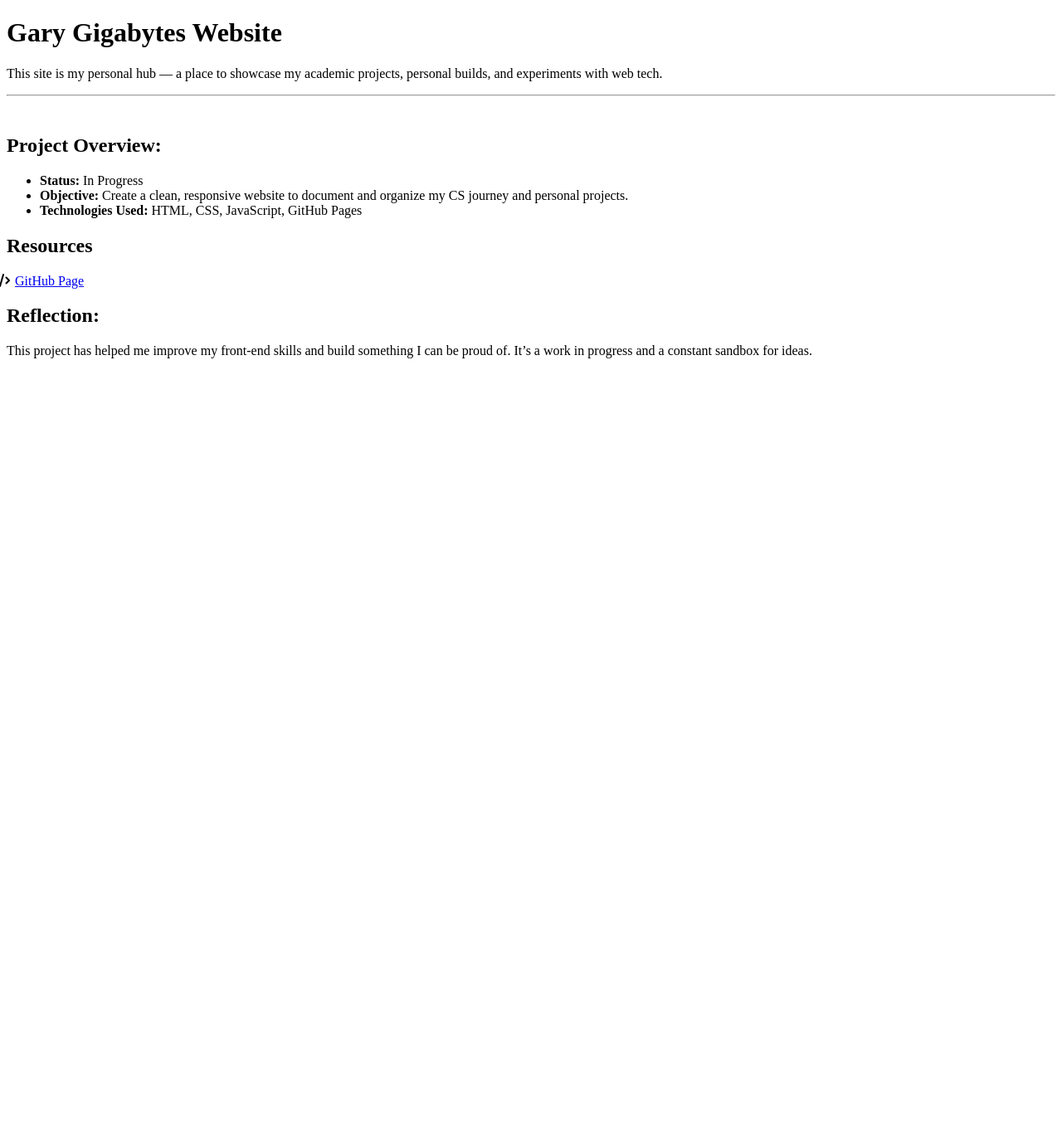
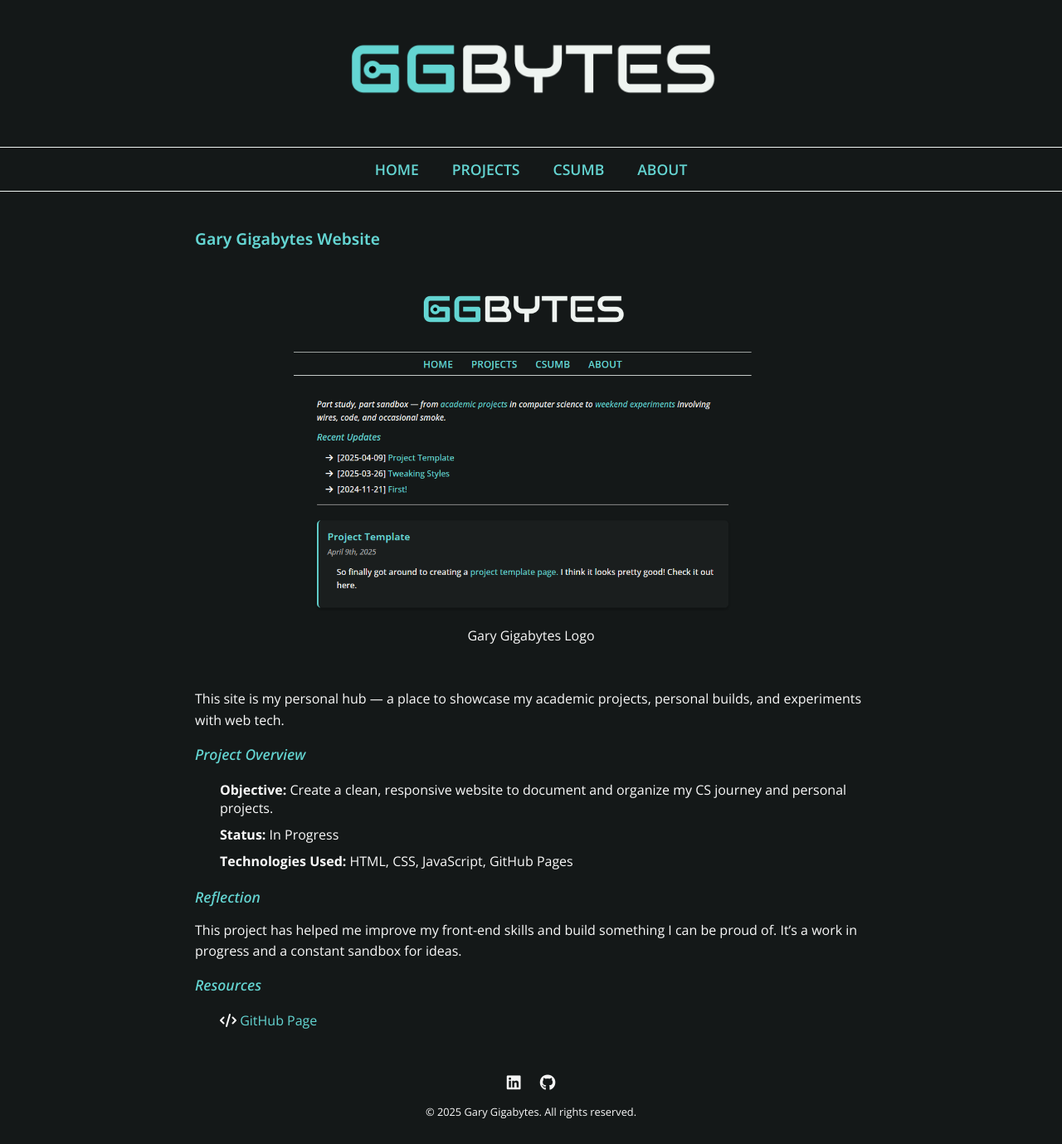
Before and after one commit to KOZ-Enterprises/ggbsite, a Jekyll site: the page built from projects/ggbytes.html, in a window 1280 px wide and 1379 px high. Shown: the whole window at 83% size. Built offline with Jekyll 4.4.1, drawn with Linux system fonts in a browser that asks for light colours.

Commit message:
Refactor project pages and update styles for improved layout and responsiveness

```diff
--- a/_includes/head.html
+++ b/_includes/head.html
@@ -4,10 +4,12 @@
     <title>{{ page.title | default: "Gary Gigabytes" }}</title>
     <link rel="stylesheet" href="/assets/css/styles.css">
     <link href="https://cdnjs.cloudflare.com/ajax/libs/font-awesome/6.0.0-beta3/css/all.min.css" rel="stylesheet">
-    <script src="assets/js/scripts.js" defer></script>
+    <script src="/assets/js/scripts.js" defer></script>
     <link rel="preconnect" href="https://fonts.googleapis.com">
     <link rel="preconnect" href="https://fonts.gstatic.com" crossorigin>
     <link
         href="https://fonts.googleapis.com/css2?family=Open+Sans:ital,wght@0,300..800;1,300..800&family=Roboto+Flex:opsz,wght@8..144,100..1000&family=Roboto:ital,wght@0,100..900;1,100..900&display=swap"
         rel="stylesheet">
+    <link rel="icon" href="/assets/imgs/ggbytes-transparent-g.png" type="image/png">
+
 </head>
--- /dev/null
+++ b/_layouts/project.html
@@ -0,0 +1,81 @@
+---
+layout: default
+---
+
+<div id="main">
+    <h1>{{ page.title }}</h1>
+
+    <!-- Project Image -->
+    {% if page.image %}
+    <div class="image-container">
+        <img src="{{ page.image }}" alt="Project Image" class="project-image">
+        <p class="caption">{{ page.image_caption | default: "Project Image" }}</p>
+    </div>
+    {% endif %}
+
+    <!-- Project Description -->
+    {% if page.description %}
+    <p class="description">{{ page.description }}</p>
+    {% endif %}
+
+    <!-- Updates Section -->
+    {% if page.updates %}
+    <h2>Updates</h2>
+    <ul class="fa-ul update-links" style="--fa-li-margin: 30px">
+        {% for update in page.updates %}
+        <li>
+            <span class="fa-li"><i class="fas fa-arrow-right"></i></span>
+            [{{ update.date }}] <a href="#{{ update.id }}">{{ update.title }}</a>
+        </li>
+        {% endfor %}
+    </ul>
+    {% endif %}
+
+    <!-- Project Overview -->
+    <h2>Project Overview</h2>
+    <ul style="list-style-type: none">
+        <li><strong>Objective:</strong> {{ page.objective | default: "Not specified" }}</li>
+        <li><strong>Status:</strong> {{ page.status | default: "Not specified" }}</li>
+        <li><strong>Technologies Used:</strong> {{ page.technologies | default: "Not specified" }}</li>
+    </ul>
+
+    <!-- Reflection Section -->
+    {% if page.reflection %}
+    <h2>Reflection</h2>
+    <p class="content">{{ page.reflection }}</p>
+    {% endif %}
+
+    <!-- Resources Section -->
+    {% if page.resources %}
+    <h2>Resources</h2>
+    <ul class="fa-ul" style="--fa-li-margin: 10px">
+        {% for resource in page.resources %}
+        <li>
+            <i class="{{ resource.icon }}"></i>
+            <a href="{{ resource.link }}">{{ resource.name }}</a>
+        </li>
+        {% endfor %}
+    </ul>
+    {% endif %}
+
+    <!-- Post Updates Section -->
+    {% if page.updates %}
+    <hr>
+    <br>
+    <div class="updates">
+        {% for update in page.updates %}
+        <div class="post" id="{{ update.id }}">
+            <h1>{{ update.title }}</h1>
+            <p class="date">{{ update.date }}</p>
+            <p class="content">{{ update.content }}</p>
+            {% if update.image %}
+            <div class="image-container">
+                <img src="{{ update.image }}" alt="Update Image" class="project-image">
+                <p class="caption">{{ update.caption | default: "Update Image" }}</p>
+            </div>
+            {% endif %}
+        </div>
+        {% endfor %}
+    </div>
+    {% endif %}
+</div>
--- a/assets/css/styles.css
+++ b/assets/css/styles.css
@@ -1,22 +1,33 @@
+/* General Styles */
 body {
-
   margin-left: auto;
   margin-right: auto;
   background-color: #141818;
   color: #fafafa;
   font-family: "Open Sans", sans-serif;
-  font-optical-sizing: auto;
   font-weight: 400;
   font-size: 1em;
-  font-style: normal;
-  font-variation-settings: "wdth" 100;
   justify-content: center;
 }
+
+a, a:visited {
+  color: #64d5d2;
+  text-decoration: none;
+}
+
+a:hover {
+  color: #64d5d2;
+  text-decoration: underline;
+  transition: 0.5s;
+}
+
+/* Navbar Styles */
 nav {
   position: sticky;
   top: 0;
   z-index: 1000;
 }
+
 .navbar {
   background-color: #141818;
   display: flex;
@@ -25,9 +36,6 @@
   align-items: center;
   border-top: 1px solid #eff4f1;
   border-bottom: 1px solid #eff4f1;
-
-
-
 }
 
 .navbar .nav-links {
@@ -47,12 +55,7 @@
   text-align: center;
 }
 
-.navbar a.active {
-  background-color: #2e4c5b;
-  color: white;
-}
-
-.navbar a:hover {
+.navbar a.active, .navbar a:hover {
   background-color: #2e4c5b;
   color: white;
   transition: 0.4s;
@@ -87,60 +90,48 @@
     width: 100%;
   }
 
-  /* Hide all nav links except the first (Home) */
   .navbar .nav-links a:not(:first-child) {
     display: none;
   }
 
-  /* Show all links when menu is toggled */
   .navbar.responsive .nav-links a {
     display: block;
   }
-
 }
 
-
+/* Logo Styles */
 .logo img {
   max-width: 500px;
   display: block;
-  margin-left: auto;
-  margin-right: auto;
-  padding: 20px;
+  margin: 20px auto;
   width: 100%;
-  justify-content: center;
 }
 
-/* Other existing styles */
+/* Main Content Styles */
 #main {
   padding-top: 10px;
   width: 90%;
   min-height: 600px;
-  margin: 0 auto;
+  margin: 5px auto 40px;
   max-width: 900px;
-  justify-content: center;
-  margin-top: 5px;
-  margin-bottom: 40px;
+}
 
-  /* margin: 20px auto; Center the main content with margin */
+#main h1, #main h2, #main h3 {
+  color: #64d5d2;
 }
 
 #main h1 {
   font-size: 1.2em;
   font-weight: 650;
-  color: #64d5d2;
 }
 
 #main h2 {
-  margin-top: 0;
-  color: #64d5d2;
   font-size: 1.1em;
   font-style: italic;
   font-weight: 550;
 }
 
 #main h3 {
-  margin-top: 0;
-  color: #64d5d2;
   font-size: 1.05em;
   font-style: italic;
   font-weight: 600;
@@ -152,8 +143,7 @@
 }
 
 #main ul {
-  margin-top: 20px;
-  margin-bottom: 20px;
+  margin: 20px 0;
   padding-left: 30px;
 }
 
@@ -161,22 +151,7 @@
   margin-bottom: 10px;
 }
 
-#main a,
-#main a:visited {
-  color: #64d5d2;
-  text-decoration: none;
-}
-
-#main a:hover {
-  color: #64d5d2;
-  text-decoration: underline;
-  transition: 0.5s;
-}
-
-.description {
-  margin-bottom: 0.2em;
-}
-
+/* Post Styles */
 .post {
   border-left: 4px solid #64d5d2;
   margin-bottom: 40px;
@@ -185,7 +160,6 @@
   border-radius: 8px;
   box-shadow: 0 2px 6px rgba(0, 0, 0, 0.3);
   transition: transform 0.2s ease, box-shadow 0.2s ease;
-
 }
 
 .post:hover {
@@ -194,24 +168,14 @@
 }
 
 .post h1 {
-  margin-top: 0;
   font-size: 1.2em;
   color: #64d5d2;
   margin-bottom: 0.2em;
 }
 
-.post h2 {
-  margin-top: 0;
-  color: #64d5d2;
-  font-size: 1.1em;
-  font-style: italic;
-  font-weight: 600;
-}
-
 .post .date {
   color: #aaa;
   font-size: 0.9em;
-  margin-top: 0px;
   margin-bottom: 0.2em;
   font-style: italic;
 }
@@ -222,141 +186,81 @@
   text-align: left;
 }
 
-.post .content ul {
-  margin-top: 10px;
-  margin-bottom: 10px;
-  padding-left: 20px;
+.post ul {
+  list-style: none;
+  padding: 10px;
+  margin: 0;
 }
 
-/* Style unordered lists in posts to use Font Awesome checkmark boxes */
-.post ul {
-    list-style: none; /* Remove default bullets */
-    padding: 10px;
-    margin: 0;
-}
-
-/* Default list items (unchecked box) */
 .post ul li {
-    padding-left: 0px;
+  padding-left: 0px;
 }
 
 .post ul li::before {
-    content: "\f0c8"; /* Font Awesome empty box (fa-regular fa-square) */
-    font-family: "Font Awesome 5 Free"; /* Ensure Font Awesome is used */
-    color: #5bc0de; /* Customize the color of the checkmark */
-    padding-right: 10px;
+  content: "\f0c8"; /* Font Awesome empty box */
+  font-family: "Font Awesome 5 Free";
+  color: #5bc0de;
+  padding-right: 10px;
 }
 
-/* List items with a checkmark */
 .post ul li.checked::before {
-    content: "\f14a"; /* Font Awesome check square (fa-check-square) */
+  content: "\f14a"; /* Font Awesome check square */
 }
 
-/* Center images in posts */
 .post img {
   display: block;
   margin: 0 auto;
   max-width: 100%;
-  /* Ensure the image is responsive */
   height: auto;
 }
 
-/* Optional: Center the caption as well */
-.post .caption,
-.caption {
+.post .caption {
   text-align: center;
   font-size: 0.9em;
   color: #5bc0de;
-  /* Lighter cyan color */
   font-style: italic;
   margin-top: 5px;
-  padding: 5px 10px;
-  border-radius: 5px;
-  display: inline-block;
-  /* Keeps the caption compact */
-
 }
 
-/* Footer styles */
-footer {
-  font-size: 0.8em;
-  text-align: center;
-  padding: 10px;
+/* Grid Container */
+.grid-container {
+  display: grid;
+  grid-template-columns: repeat(auto-fit, minmax(300px, 1fr));
+  gap: 20px;
+  margin: 20px;
 }
 
-/* Style the icons */
-.social-icons a {
-  color: #f5f5f5;
-  margin: 0 10px;
-  text-decoration: none;
-  font-size: 1.5em;
-  display: inline-block;
-  transition: color 0.3s ease;
+@media screen and (max-width: 600px) {
+  .grid-container {
+    grid-template-columns: 1fr;
+  }
 }
 
-/* Hover effect */
-.social-icons a:hover {
-  color: #64d5d2;
+/* Project Styles */
+.project-summary {
+  max-width: 600px;
+  border-left: 4px solid #64d5d2;
+  margin: 0 auto 40px;
+  background-color: #1a1e1e;
+  padding: 0;
+  border-radius: 8px;
+  box-shadow: 0 2px 6px rgba(0, 0, 0, 0.3);
+  transition: transform 0.2s ease, box-shadow 0.2s ease;
+}
 
+.project-summary:hover {
+  transform: translateY(-2px);
+  box-shadow: 0 4px 10px rgba(0, 0, 0, 0.5);
+}
+
+.project-content {
+  position: relative;
+  overflow: hidden;
+  border-radius: 8px;
+  padding: 0;
 }
 
 
-
-.headshot {
-  width: 150px;
-  height: 150px;
-  object-fit: cover;
-  border-radius: 50%;
-  border: 0px solid #64d5d2;
-  margin-bottom: 20px;
-  display: block;
-  margin-left: auto;
-  margin-right: auto;
-  box-shadow: 0 2px 10px rgba(0, 0, 0, 0.5);
-}
-
-.image-container {
-  max-width: 600px;
-  /* adjust as needed */
-  text-align: center;
-  margin: 0 auto;
-  /* center the image */
-  padding: 20px;
-}
-
-.project-image {
-  width: 100%;
-  height: auto;
-  border-radius: 8px;
-  box-shadow: 0 2px 8px rgba(0, 0, 0, 0.2);
-
-  max-width: 100%;
-  height: auto;
-  margin-bottom: 10px;
-}
-
-.project-summary {
-  max-width: 600px;
-  border-left: 4px solid #64d5d2;
-  margin: 0 auto;
-  margin-bottom: 40px;
-  background-color: #1a1e1e;
-  padding: 0px;
-  border-radius: 8px;
-  box-shadow: 0 2px 6px rgba(0, 0, 0, 0.3);
-  transition: transform 0.2s ease, box-shadow 0.2s ease;
-  height: 100%;
-
-}
-.project-summary:hover {
-  transform: translateY(-2px);
-  box-shadow: 0 4px 10px rgba(0, 0, 0, 0.5);
-
-}
-.project-content {
-  align-content: center;
-  padding: 10px;
-}
 .project-content h2 {
   text-align: center;
   font-size: 1.5em;
@@ -368,24 +272,100 @@
   color: #555;
 }
 
-/* Grid container */
-.grid-container {
-  display: grid;
-  grid-template-columns: repeat(auto-fit, minmax(300px, 1fr)); /* Responsive columns */
-  gap: 20px; /* Space between grid items */
-  margin: 20px;
+.project-image {
+  width: 100%;
+  height: 100%;
+  object-fit: cover;
+  display: block;
+  border-radius: 8px;
+  transition: transform 0.3s ease;
 }
 
-@media screen and (max-width: 600px) {
 
+.project-content:hover .project-image {
+  transform: scale(1.05);
 }
-/* Style for image captions */
-/* No longer needed as it is already defined above */
 
-/* Grid container */
-.grid-container {
-  display: grid;
-  grid-template-columns: repeat(auto-fit, minmax(300px, 1fr)); /* Responsive columns */
-  gap: 20px; /* Space between grid items */
-  margin-top: 20px;
+.overlay-title {
+  position: absolute;
+  bottom: 0;
+  width: 100%;
+  padding: 10px;
+  background: rgba(20, 24, 24, 0.85);
+  color: #64d5d2;
+  text-align: center;
+  font-size: 1.3em;
+  font-weight: bold;
+  border-bottom-left-radius: 8px;
+  border-bottom-right-radius: 8px;
+  z-index: 2;
 }
+
+.overlay-description {
+  position: absolute;
+  top: 0;
+  left: 0;
+  width: 100%;
+  height: 100%;
+  padding: 20px;
+  background: rgba(20, 24, 24, 0.85);
+  display: flex;
+  align-items: center;
+  justify-content: center;
+  color: #fafafa;
+  text-align: center;
+  opacity: 0;
+  transition: opacity 0.3s ease;
+  border-radius: 8px;
+  z-index: 1;
+  overflow: hidden;
+  word-wrap: break-word;
+  box-sizing: border-box;
+}
+
+.project-content:hover .overlay-description {
+  opacity: 1;
+}
+
+.project-content:hover .project-image {
+  transform: scale(1.05);
+}
+
+/* Footer Styles */
+footer {
+  font-size: 0.8em;
+  text-align: center;
+  padding: 10px;
+}
+
+.social-icons a {
+  color: #f5f5f5;
+  margin: 0 10px;
+  text-decoration: none;
+  font-size: 1.5em;
+  display: inline-block;
+  transition: color 0.3s ease;
+}
+
+.social-icons a:hover {
+  color: #64d5d2;
+}
+
+/* Headshot Styles */
+.headshot {
+  width: 150px;
+  height: 150px;
+  object-fit: cover;
+  border-radius: 50%;
+  margin: 20px auto;
+  display: block;
+  box-shadow: 0 2px 10px rgba(0, 0, 0, 0.5);
+}
+
+/* Image Container */
+.image-container {
+  max-width: 600px;
+  text-align: center;
+  margin: 0 auto;
+  padding: 20px;
+}
--- a/projects/ggbytes.html
+++ b/projects/ggbytes.html
@@ -1,56 +1,15 @@
-<!DOCTYPE html>
-<html lang="en">
-
-<head>
-    <meta charset="UTF-8">
-    <meta name="viewport" content="width=device-width, initial-scale=1.0">
-    <link rel="icon" href="imgs/ggbytes-transparent-g.png" type="image/png">
-    <!-- External Link to our CSS file -->
-    <link rel="stylesheet" href="styles.css">
-    <title>Gary Gigabytes</title>
-    <link href="https://cdnjs.cloudflare.com/ajax/libs/font-awesome/6.0.0-beta3/css/all.min.css" rel="stylesheet">
-    <script src="scripts.js" defer></script>
-    <link rel="preconnect" href="https://fonts.googleapis.com">
-    <link rel="preconnect" href="https://fonts.gstatic.com" crossorigin>
-    <link
-        href="https://fonts.googleapis.com/css2?family=Open+Sans:ital,wght@0,300..800;1,300..800&family=Roboto+Flex:opsz,wght@8..144,100..1000&family=Roboto:ital,wght@0,100..900;1,100..900&display=swap"
-        rel="stylesheet">
-</head>
-
-<body>
-    <div id="header"></div>
-    <nav id="nav"></nav>
-    <div id="main">
-        <h1>Gary Gigabytes Website</h1>
-        <p>
-            This site is my personal hub — a place to showcase my academic projects, personal builds, and experiments
-            with web tech.
-        </p>
-        <hr>
-        <br>
-        <div class="post">
-            <h2>Project Overview:</h2>
-            <ul>
-                <li><strong>Status:</strong> In Progress</li>
-                <li><strong>Objective:</strong> Create a clean, responsive website to document and organize my CS
-                    journey and personal projects.</li>
-                <li><strong>Technologies Used:</strong> HTML, CSS, JavaScript, GitHub Pages</li>
-            </ul>
-            <h2>Resources</h2>
-            <ul class="fa-ul" style="--fa-li-margin: 10px;">
-                <li><span class="fa-li"><i class="fas fa-code"></i></span><a
-                        href="https://github.com/KOZ-Enterprises/ggbsite"> GitHub
-                        Page</a></li>
-            </ul>
-            <h2>Reflection:</h2>
-            <p class="content">
-                This project has helped me improve my front-end skills and build something I can be proud of. It’s a
-                work in progress and a constant sandbox for ideas.
-            </p>
-        </div>
-    </div>
-
-    <div id="footer"></div>
-</body>
-
-</html>
+---
+layout: project
+title: "Gary Gigabytes Website"
+image: "/assets/imgs/ggbytes-page.png"
+image_caption: "Gary Gigabytes Logo"
+description: "This site is my personal hub — a place to showcase my academic projects, personal builds, and experiments with web tech."
+objective: "Create a clean, responsive website to document and organize my CS journey and personal projects."
+status: "In Progress"
+technologies: "HTML, CSS, JavaScript, GitHub Pages"
+reflection: "This project has helped me improve my front-end skills and build something I can be proud of. It’s a work in progress and a constant sandbox for ideas."
+resources:
+  - name: "GitHub Page"
+    link: "https://github.com/KOZ-Enterprises/ggbsite"
+    icon: "fas fa-code"
+---
```
Also changed, not shown: Gemfile (added, +8 -0 lines), _csumb/cst336.md (+1 -1 lines), projects.html (+57 -32 lines), Gemfile.lock (added).
